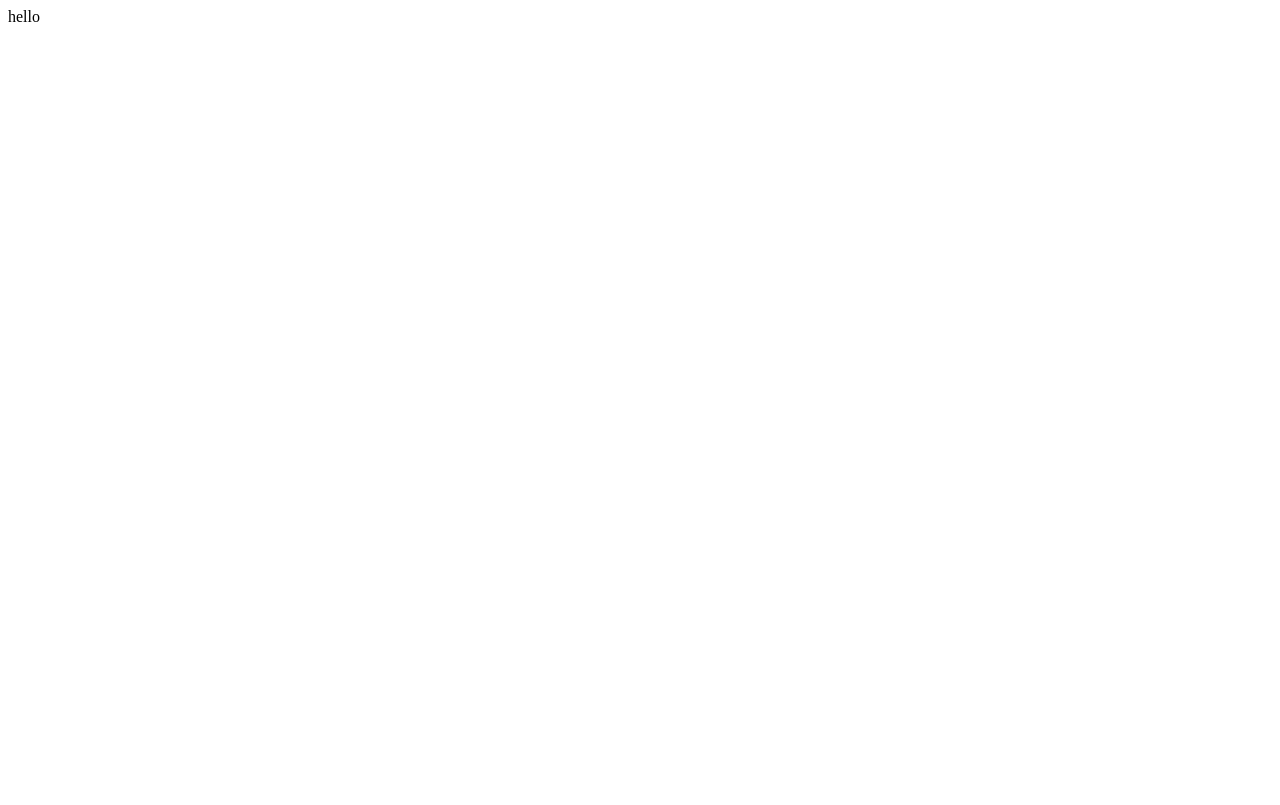
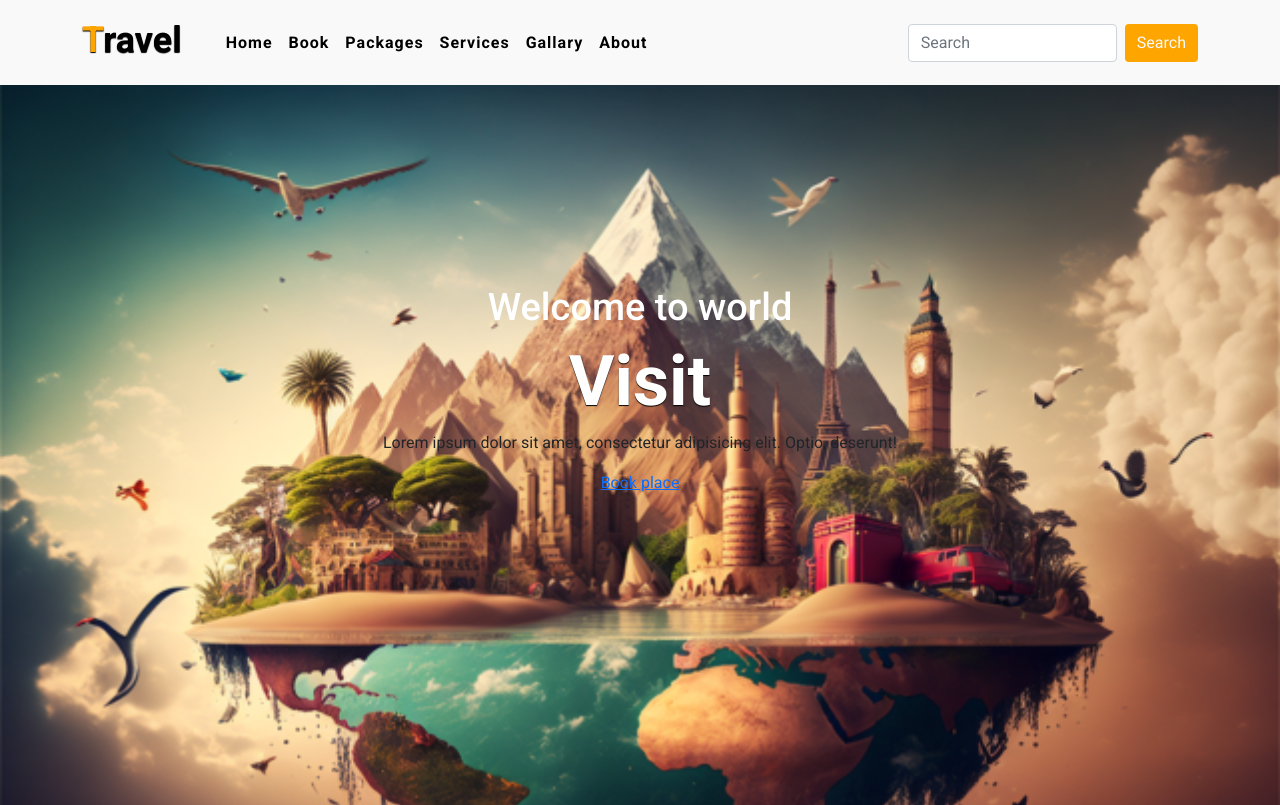
Before and after one commit to NikitaMakadiya/bootstrap, a plain HTML site: page index.html in a window 1280 px wide. Drawn offline with nearby package versions, Linux system fonts and the light colour scheme.

Commit message:
add some file

```diff
--- a/index.html
+++ b/index.html
@@ -1 +1,102 @@
-<p>hello</p>
+<!DOCTYPE html>
+<html lang="en">
+  <head>
+    <meta charset="UTF-8" />
+    <meta name="viewport" content="width=device-width, initial-scale=1.0" />
+    <title>Travel web-site</title>
+    <link rel="stylesheet" href="style.css" />
+  </head>
+
+  <!-- bootstrap link -->
+  <link
+    href="https://cdn.jsdelivr.net/npm/bootstrap@5.0.2/dist/css/bootstrap.min.css"
+    rel="stylesheet"
+    integrity="sha384-EVSTQN3/azprG1Anm3QDgpJLIm9Nao0Yz1ztcQTwFspd3yD65VohhpuuCOmLASjC"
+    crossorigin="anonymous"
+  />
+  <!-- bootstrap link -->
+
+  <!-- font link -->
+  <link
+    rel="stylesheet"
+    href="https://cdnjs.cloudflare.com/ajax/libs/font-awesome/6.6.0/css/all.min.css"
+  />
+  <!-- font link -->
+
+  <!-- google font link -->
+  <link rel="preconnect" href="https://fonts.googleapis.com" />
+  <link rel="preconnect" href="https://fonts.gstatic.com" crossorigin />
+  <link
+    href="https://fonts.googleapis.com/css2?family=Roboto:ital,wght@0,100;0,300;0,400;0,500;0,700;0,900;1,100;1,300;1,400;1,500;1,700;1,900&display=swap"
+    rel="stylesheet"
+  />
+  <!-- google font link -->
+  <body>
+    <!-- navebar start -->
+    <nav class="navbar navbar-expand-lg" id="navbar">
+      <div class="container">
+        <a class="navbar-brand" href="index.html" id="logo"
+          ><span>T</span>ravel</a
+        >
+        <button
+          class="navbar-toggler"
+          type="button"
+          data-bs-toggle="collapse"
+          data-bs-target="#mynavbar"
+        >
+          <span> <i class="fa-solid fa-bars"></i></span>
+        </button>
+        <div class="collapse navbar-collapse" id="mynavbar">
+          <ul class="navbar-nav me-auto">
+            <li class="nav-item">
+              <a class="nav-link" href="index.html">Home</a>
+            </li>
+            <li class="nav-item">
+              <a class="nav-link" href="#Book">Book</a>
+            </li>
+            <li class="nav-item">
+              <a class="nav-link" href="#Packages">Packages</a>
+            </li>
+            <li class="nav-item">
+              <a class="nav-link" href="#Services">Services</a>
+            </li>
+            <li class="nav-item">
+              <a class="nav-link" href="#Gallary">Gallary</a>
+            </li>
+            <li class="nav-item">
+              <a class="nav-link" href="#About">About</a>
+            </li>
+          </ul>
+          <form class="d-flex">
+            <input class="form-control me-2" type="text" placeholder="Search" />
+            <button class="btn btn-primary" type="button">Search</button>
+          </form>
+        </div>
+      </div>
+    </nav>
+
+    <!-- navebar end -->
+
+    <!-- Home section start -->
+
+    <div class="home">
+      <div class="contant">
+        <h5>Welcome to world</h5>
+        <h1>Visit<span class="changecontent"></span></h1>
+        <p>
+          Lorem ipsum dolor sit amet, consectetur adipisicing elit. Optio,
+          deserunt!
+        </p>
+        <a href="#book">Book place</a>
+      </div>
+    </div>
+
+    <!-- Home section end -->
+
+    <script
+      src="https://cdn.jsdelivr.net/npm/bootstrap@5.0.2/dist/js/bootstrap.bundle.min.js"
+      integrity="sha384-MrcW6ZMFYlzcLA8Nl+NtUVF0sA7MsXsP1UyJoMp4YLEuNSfAP+JcXn/tWtIaxVXM"
+      crossorigin="anonymous"
+    ></script>
+  </body>
+</html>
--- /dev/null
+++ b/style.css
@@ -0,0 +1,85 @@
+* {
+  margin: 0;
+  padding: 0;
+  box-sizing: border-box;
+  text-decoration: none;
+  list-style: none;
+  scroll-behavior: smooth;
+  font-family: "Roboto", sans-serif;
+}
+
+/* Navebar strat */
+
+#navbar {
+  background: #f9f9f9;
+}
+
+#logo {
+  font-size: 36px;
+  font-weight: 550;
+  color: black;
+  text-shadow: 0px 1px 1px black;
+  margin-bottom: 5px;
+}
+#logo span {
+  color: #ffa500;
+}
+
+.navbar-toggler {
+  color: #ffa500;
+}
+.navbar-nav {
+  margin-left: 20px;
+}
+.nav-item .nav-link {
+  font-size: 16px;
+  font-weight: 550;
+  color: black;
+  letter-spacing: 1px;
+  border-radius: 5px;
+  transition: 0.5 ease;
+}
+.nav-item .nav-link:hover {
+  background: #ffa500;
+  color: white;
+}
+
+#navbar form button {
+  background: #ffa500;
+  color: #f9f9f9;
+  border: none;
+}
+/* Navebar end */
+
+/* home section start */
+
+.home {
+  width: 100%;
+  height: 90vh;
+  /* background-image: linear-gradient(rgba(0,0,0,0.3),rgba(0,0,0,0.2),url(images/background\ img.png)); */
+  background-image: url(images/background\ img.png);
+  background-repeat: no-repeat;
+  background-size: cover;
+}
+
+.home .contant {
+  text-align: center;
+  padding-top: 200px;
+}
+
+.home .contant h5 {
+  color: white;
+  font-size: 38px;
+  font-weight: 500;
+  text-shadow: 0px, 1px, 1px, black;
+}
+
+.home .contant h1 {
+  color: white;
+  font-size: 70px;
+  font-weight: 600;
+  text-shadow: 0px 1px 1px black;
+  margin-top: 5px;
+}
+
+/* home section end */
```
Also changed, not shown: images/background img.png (added), images/book-img.png (added), images/france.png (added), images/g1.png (added), images/g2.png (added), images/g3.png (added), images/g4.png (added), images/g5.png (added), images/g6.png (added), images/india.png (added), images/italy.png (added), images/logo.png (added), images/pakistan.png (added), images/uk.png (added), 1 more files, 1 other file.
